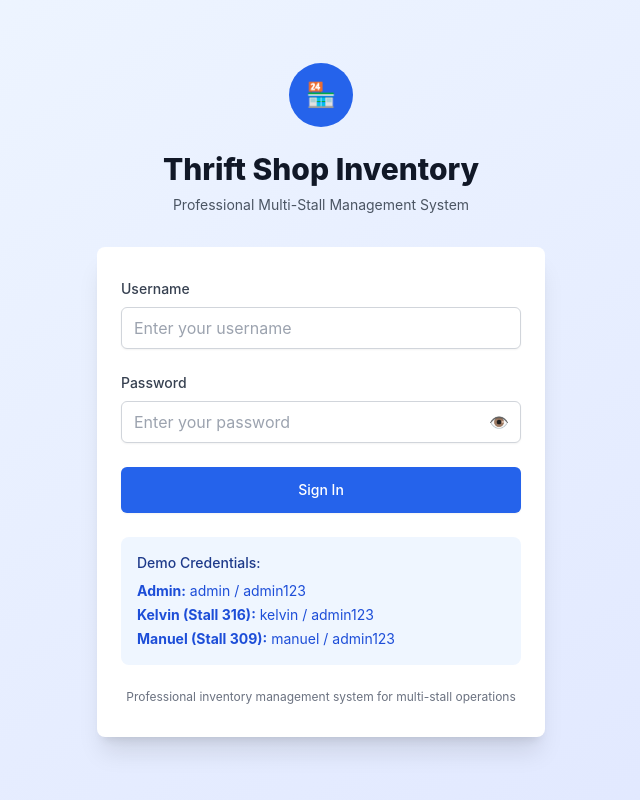
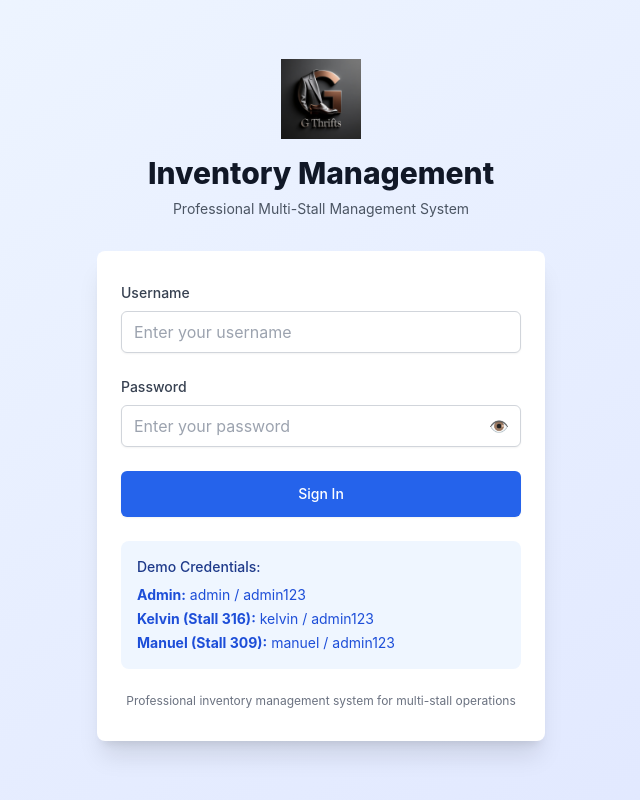
Before and after one commit to SoftwareBazaar/thrift-shop-inventory, a React (Create React App) app in the folder client/: page /login in a window 1280 px wide. Shown: the whole page, without its empty margins (319-959 px from the left). Built offline with nearby package versions, Linux system fonts and the light colour scheme.

Commit message:
Add G Thrifts logo to sidebar and login page

```diff
--- a/client/public/index.html
+++ b/client/public/index.html
@@ -11,7 +11,7 @@
     />
     <link rel="apple-touch-icon" href="%PUBLIC_URL%/logo192.png" />
     <link rel="manifest" href="%PUBLIC_URL%/manifest.json" />
-    <title>Thrift Shop Inventory Management</title>
+    <title>G Thrifts Inventory Management</title>
   </head>
   <body>
     <noscript>You need to enable JavaScript to run this app.</noscript>
--- a/client/src/components/Layout.tsx
+++ b/client/src/components/Layout.tsx
@@ -61,7 +61,11 @@ const Layout: React.FC = () => {
         sidebarOpen ? 'translate-x-0' : '-translate-x-full'
       } lg:translate-x-0`}>
         <div className="flex items-center justify-between h-16 px-4 border-b" style={{borderColor: 'var(--neutral-200)'}}>
-          <h1 className="text-xl font-bold" style={{color: 'var(--primary-800)'}}>Thrift Shop</h1>
+          <img
+            src="/G thrifts.jpg"
+            alt="G Thrifts Logo"
+            className="h-12 w-auto object-contain"
+          />
           <button
             onClick={() => setSidebarOpen(false)}
             className="lg:hidden hover:opacity-70"
--- a/client/src/pages/Login.tsx
+++ b/client/src/pages/Login.tsx
@@ -36,11 +36,15 @@ const Login: React.FC = () => {
     <div className="min-h-screen flex items-center justify-center bg-gradient-to-br from-blue-50 to-indigo-100 py-12 px-4 sm:px-6 lg:px-8">
       <div className="max-w-md w-full space-y-8">
         <div className="text-center">
-          <div className="mx-auto h-16 w-16 bg-blue-600 rounded-full flex items-center justify-center">
-            <span className="text-2xl text-white">🏪</span>
+          <div className="mx-auto h-20 w-auto flex items-center justify-center mb-4">
+            <img
+              src="/G thrifts.jpg"
+              alt="G Thrifts Logo"
+              className="h-20 w-auto object-contain"
+            />
           </div>
-          <h2 className="mt-6 text-center text-3xl font-extrabold text-gray-900">
-            Thrift Shop Inventory
+          <h2 className="mt-4 text-center text-3xl font-extrabold text-gray-900">
+            Inventory Management
           </h2>
           <p className="mt-2 text-center text-sm text-gray-600">
             Professional Multi-Stall Management System
```
Also changed, not shown: client/public/G thrifts.jpg (added).
